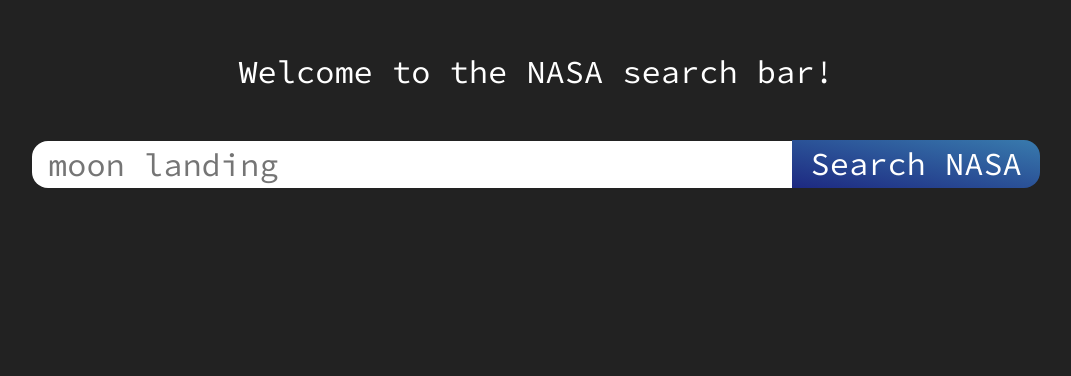
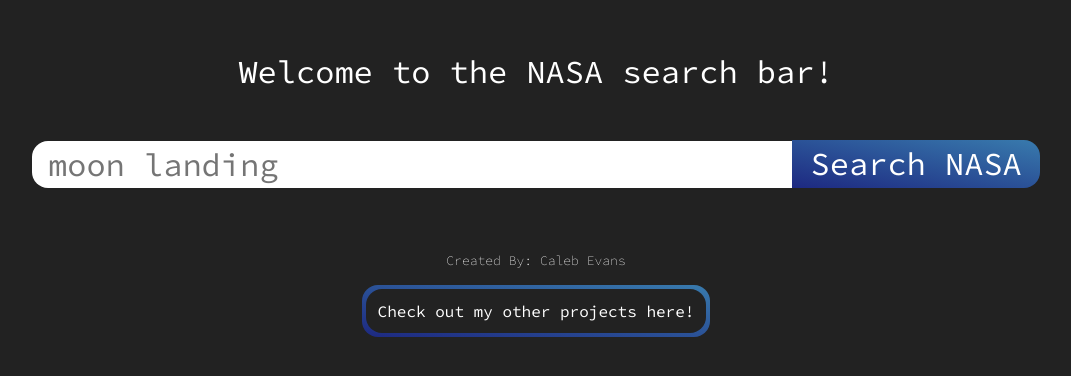
Before and after one commit to percouple/nasa-search-vite, a React (Vite) app: page / in a window 1280 px wide. Shown: the part 148-524 px from the top of the page, without its empty margins (104-1175 px from the left). Built offline with nearby package versions, Linux system fonts and the light colour scheme.

Commit message:
Style and create project link bar

```diff
--- a/src/App.tsx
+++ b/src/App.tsx
@@ -2,6 +2,7 @@
 import { useState } from "react";
 import axios from "axios";
 import ContentDisplay from "./components/content-section/ContentDisplay";
+import Footer from "./components/footer/footer";
 import "./index.css";
 
 function App() {
@@ -42,6 +43,7 @@
         submitForm={submitForm}
       />
       <ContentDisplay imageData={imageData} />
+      <Footer />
     </div>
   );
 }
--- /dev/null
+++ b/src/components/footer/footer.css
@@ -0,0 +1,51 @@
+.created-by{
+    text-align: center;
+    font-size: small;
+    font-weight: lighter;
+}
+
+.project-link {
+    position: relative;
+    display: flex;
+    justify-content: center;
+    align-items: center;
+    transition: all 500ms;
+    margin-top: 1rem;
+    padding: 1rem;
+    background: linear-gradient(
+        to bottom left,
+        hsl(206, 51%, 45%),
+        hsl(233, 63%, 31%)
+    );
+    color: white;
+    border-radius: 1rem;
+    z-index: 1;
+    text-decoration: none;
+}
+
+.project-link:hover {
+    background: linear-gradient(
+        to bottom left,
+        hsla(206, 51%, 45%, 0.47),
+        hsla(233, 63%, 31%, 0.5)
+    );
+    color: #bbbbbb;
+}
+
+.project-link::before {
+    content: '';
+    position: absolute;
+    top: 4px;
+    left: 4px;
+    right: 4px;
+    bottom: 4px;
+    border-radius: 1rem;
+    background-color: #222222;
+    z-index: -1;
+}
+
+.project-link-container {
+    display: flex;
+    justify-content: center;
+    align-items: center;
+}
--- /dev/null
+++ b/src/components/footer/footer.tsx
@@ -0,0 +1,14 @@
+import "./footer.css";
+
+export default function Footer() {
+  return (
+    <>
+      <div className="created-by">Created By: Caleb Evans</div>
+      <div className="project-link-container">
+        <a className="project-link" href="https://www.wikipedia.com">
+          Check out my other projects here!
+        </a>
+      </div>
+    </>
+  );
+}
--- a/src/components/title-bar/title-style.css
+++ b/src/components/title-bar/title-style.css
@@ -34,11 +34,11 @@
   height: 100%;
   border-top-right-radius: 1rem;
   border-bottom-right-radius: 1rem;
-  transition: all 200ms;
+  transition: all 100ms;
 }
 
 .submit-button:active {
-  transform: scale(0.97);
+  transform: scale(0.96);
 }
 
 .submit-button:hover {
```
